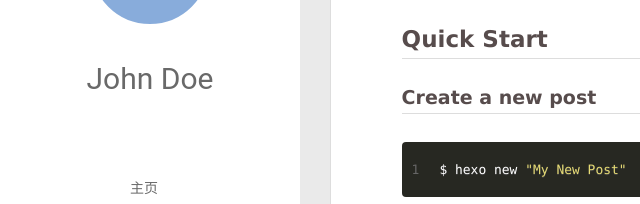
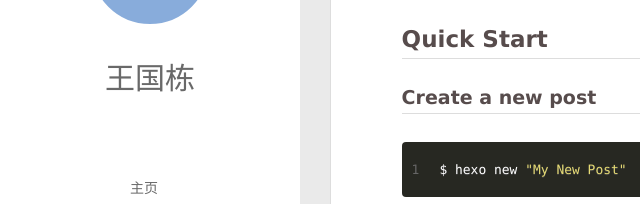
Before and after one commit to WGD123/WGD123.github.io, a plain HTML site: page index.html in a window 1280 px wide. Shown: the part 211-415 px from the top of the page, 0-640 px from the left. Drawn offline with Linux system fonts and the light colour scheme; no server answers.

Commit message:
Site updated: 2020-06-17 10:16:22

```diff
--- a/index.html
+++ b/index.html
@@ -13,7 +13,7 @@
 <meta property="og:url" content="http://yoursite.com/index.html">
 <meta property="og:site_name" content="Hexo">
 <meta property="og:locale" content="en_US">
-<meta property="article:author" content="John Doe">
+<meta property="article:author" content="王国栋">
 <meta name="twitter:card" content="summary">
 
     <link rel="alternative" href="/atom.xml" title="Hexo" type="application/atom+xml">
@@ -46,7 +46,7 @@
 			<img src="" class="js-avatar">
 		</a>
 		<hgroup>
-		  <h1 class="header-author"><a href="/">John Doe</a></h1>
+		  <h1 class="header-author"><a href="/">王国栋</a></h1>
 		</hgroup>
 
 
```
